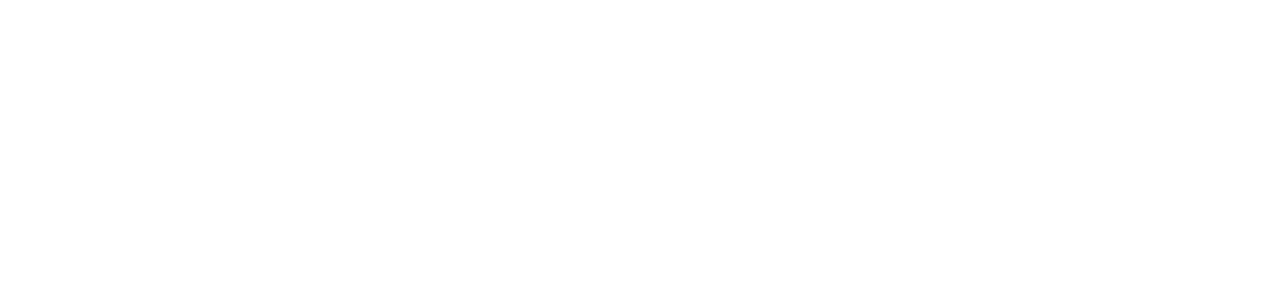
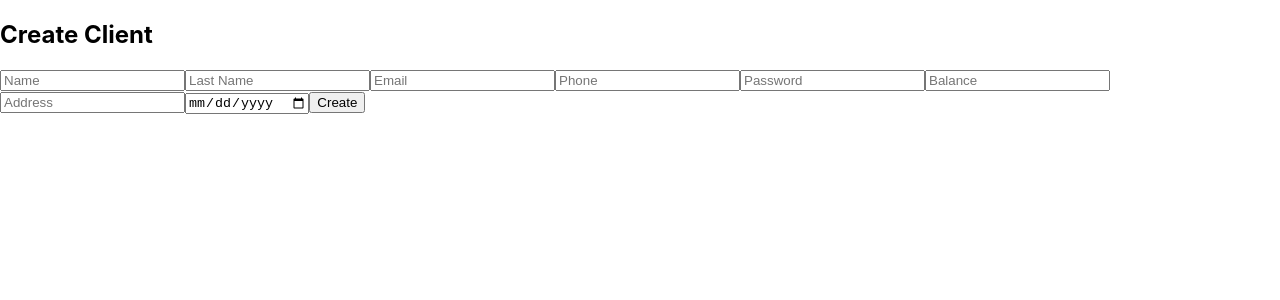
Before and after one commit to veraAlan/RescMeal, a React (Create React App) app in the folder Frontend/: page /create in a window 1280 px wide. Shown: the top 300 px of the page. Built offline with nearby package versions, Linux system fonts and the light colour scheme; the HTML template or start-up script is replaced by a standard one.

Commit message:
Probando respuestas con el Backend

```diff
--- a/Frontend/src/App.js
+++ b/Frontend/src/App.js
@@ -1,9 +1,23 @@
-function App() {
+import React from 'react';
+import { BrowserRouter as Router, Routes, Route } from 'react-router-dom';
+import ClientList from './components/ClientList';
+import CreateClient from './components/CreateClient';
+import UpdateClient from './components/UpdateClient';
+import DeleteClient from './components/DeleteClient';
+
+const App = () => {
   return (
-    <div className="App">
-
-    </div>
+    <Router>
+      <div>
+        <Routes>
+          <Route path="/" element={<ClientList />} />
+          <Route path="/create" element={<CreateClient />} />
+          <Route path="/update/:id" element={<UpdateClient />} />
+          <Route path="/delete/:id" element={<DeleteClient />} />
+        </Routes>
+      </div>
+    </Router>
   );
-}
+};
 
 export default App;
--- /dev/null
+++ b/Frontend/src/api/axiosConfig.js
@@ -0,0 +1,10 @@
+import axios from 'axios';
+
+const instance = axios.create({
+    baseURL: 'http://localhost:8080',
+    headers: {
+        'Content-Type': 'application/json'
+    }
+});
+
+export default instance;
--- /dev/null
+++ b/Frontend/src/components/ClientList.js
@@ -0,0 +1,25 @@
+import React, { useEffect, useState } from 'react';
+import axios from '../api/axiosConfig.js';
+
+const ClientList = () => {
+    const [clients, setClients] = useState([]);
+
+    useEffect(() => {
+        axios.get('/clients')
+            .then(response => setClients(response.data))
+            .catch(error => console.error('Error fetching clients:', error));
+    }, []);
+
+    return (
+        <div>
+            <h2>Client List</h2>
+            <ul>
+                {clients.map(client => (
+                    <li key={client.id}>{client.name} {client.lastName}</li>
+                ))}
+            </ul>
+        </div>
+    );
+};
+
+export default ClientList;
--- /dev/null
+++ b/Frontend/src/components/CreateClient.js
@@ -0,0 +1,44 @@
+import React, { useState } from 'react';
+import axios from '../api/axiosConfig';
+
+const CreateClient = () => {
+    const [client, setClient] = useState({
+        name: '',
+        lastName: '',
+        email: '',
+        phone: '',
+        password: '',
+        balance: 0,
+        address: '',
+        birthdate: ''
+    });
+
+    const handleChange = (e) => {
+        const { name, value } = e.target;
+        setClient({ ...client, [name]: value });
+    };
+
+    const handleSubmit = (e) => {
+        e.preventDefault();
+        axios.post('/clients', client)
+            .then(response => console.log('Client created:', response.data))
+            .catch(error => console.error('Error creating client:', error));
+    };
+
+    return (
+        <form onSubmit={handleSubmit}>
+            <h2>Create Client</h2>
+            <input type="text" name="name" placeholder="Name" onChange={handleChange} />
+            <input type="text" name="lastName" placeholder="Last Name" onChange={handleChange} />
+            <input type="email" name="email" placeholder="Email" onChange={handleChange} />
+            <input type="text" name="phone" placeholder="Phone" onChange={handleChange} />
+            <input type="password" name="password" placeholder="Password" onChange={handleChange} />
+            <input type="number" name="balance" placeholder="Balance" onChange={handleChange} />
+            <input type="text" name="address" placeholder="Address" onChange={handleChange} />
+            <input type="date" name="birthdate" placeholder="Birthdate" onChange={handleChange} />
+            <button type="submit">Create</button>
+        </form>
+    );
+};
+
+export default CreateClient;
--- /dev/null
+++ b/Frontend/src/components/DeleteClient.js
@@ -0,0 +1,24 @@
+import React from 'react';
+import { useParams } from 'react-router-dom';
+import axios from '../api/axiosConfig';
+
+const DeleteClient = () => {
+    const { id } = useParams();
+    console.log('Received ID:', id);
+
+    const handleDelete = () => {
+        if (id === undefined) {
+            console.error('Error: id is undefined');
+            return;
+        }
+        axios.delete(`/clients/${id}`)
+            .then(response => console.log('Client deleted:', response.data))
+            .catch(error => console.error('Error deleting client:', error));
+    };
+
+    return (
+        <button onClick={handleDelete}>Delete Client</button>
+    );
+};
+
+export default DeleteClient;
--- /dev/null
+++ b/Frontend/src/components/UpdateClient.js
@@ -0,0 +1,64 @@
+import React, { useState, useEffect } from 'react';
+import { useParams } from 'react-router-dom';
+import axios from '../api/axiosConfig';
+
+const UpdateClient = () => {
+    const { id } = useParams();
+    const [client, setClient] = useState({
+        name: '',
+        lastName: '',
+        email: '',
+        phone: '',
+        password: '',
+        balance: 0,
+        address: '',
+        birthdate: ''
+    });
+
+    useEffect(() => {
+        axios.get(`/clients/${id}`)
+            .then(response => {
+                const clientData = response.data;
+                clientData.birthdate = formatDateForInput(clientData.birthdate);
+                setClient(clientData);
+            })
+            .catch(error => console.error('Error fetching client:', error));
+    }, [id]);
+
+    const formatDateForInput = (dateString) => {
+        const date = new Date(dateString);
+        const day = String(date.getDate()).padStart(2, '0');
+        const month = String(date.getMonth() + 1).padStart(2, '0');
+        const year = date.getFullYear();
+        return `${year}-${month}-${day}`;
+    };
+
+    const handleChange = (e) => {
+        const { name, value } = e.target;
+        setClient({ ...client, [name]: value });
+    };
+
+    const handleSubmit = (e) => {
+        e.preventDefault();
+        axios.put(`/clients/${id}`, client)
+            .then(response => console.log('Client updated:', response.data))
+            .catch(error => console.error('Error updating client:', error));
+    };
+
+    return (
+        <form onSubmit={handleSubmit}>
+            <h2>Update Client</h2>
+            <input type="text" name="name" value={client.name} onChange={handleChange} />
+            <input type="text" name="lastName" value={client.lastName} onChange={handleChange} />
+            <input type="email" name="email" value={client.email} onChange={handleChange} />
+            <input type="text" name="phone" value={client.phone} onChange={handleChange} />
+            <input type="password" name="password" value={client.password} onChange={handleChange} />
+            <input type="number" name="balance" value={client.balance} onChange={handleChange} />
+            <input type="text" name="address" value={client.address} onChange={handleChange} />
+            <input type="date" name="birthdate" value={client.birthdate} onChange={handleChange} />
+            <button type="submit">Update</button>
+        </form>
+    );
+};
+
+export default UpdateClient;
```
